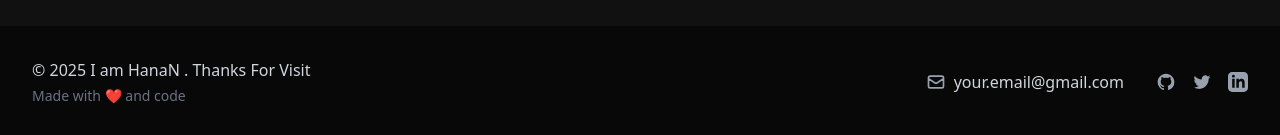
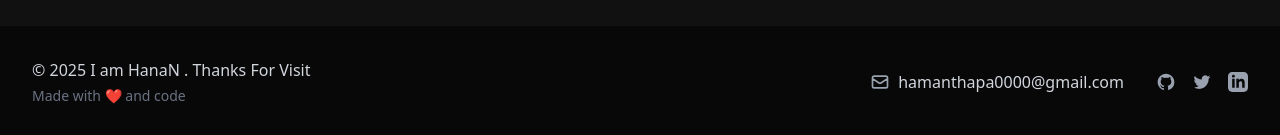
Before and after one commit to Haman-to-thapa/PortFollio, a React (Vite) app: page / in a window 1280 px wide. Shown: the part 934-1069 px from the top of the page. Built offline with nearby package versions, Linux system fonts and the light colour scheme.

Commit message:
fixed bug

```diff
--- a/src/component/Footer.jsx
+++ b/src/component/Footer.jsx
@@ -25,10 +25,10 @@ const Footer = () => {
               <path strokeLinecap="round" strokeLinejoin="round" strokeWidth="2" d="M3 8l7.89 5.26a2 2 0 002.22 0L21 8M5 19h14a2 2 0 002-2V7a2 2 0 00-2-2H5a2 2 0 00-2 2v10a2 2 0 002 2z" />
             </svg>
             <a
-              href="mailto:your.email@gmail.com"
+              href="hamanthapa0000@gmail.com"
               className="hover:text-blue-400 transition-colors duration-300"
             >
-              your.email@gmail.com
+              hamanthapa0000@gmail.com
             </a>
           </div>
 
```
